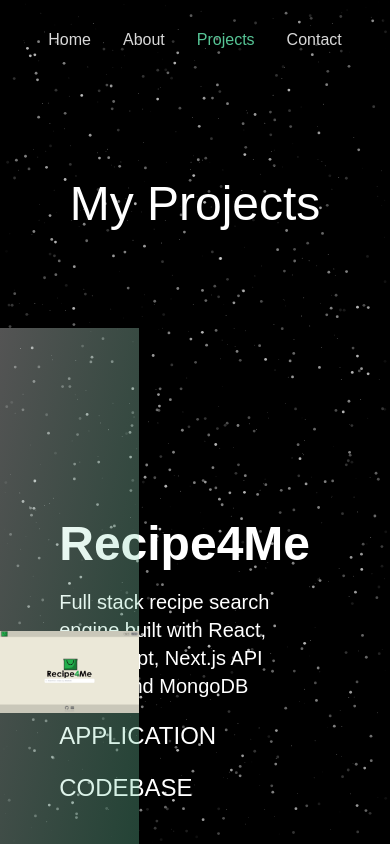
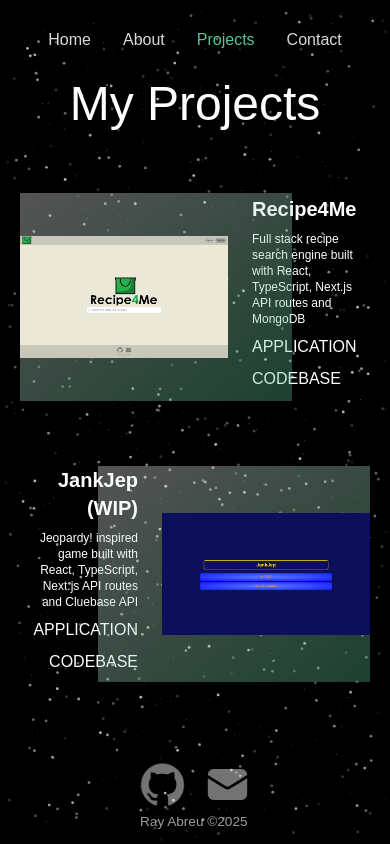
Before and after one commit to rabreu2/rays-website, a Next.js app in the folder rays-website/: page /projects in a window 390 px wide. Built offline with nearby package versions, Linux system fonts and the light colour scheme.

Commit message:
/projects fully responsive on screen size

```diff
--- a/rays-website/app/projects/page.tsx
+++ b/rays-website/app/projects/page.tsx
@@ -7,23 +7,23 @@ import Image from "next/image";
 
 export default function Projects() {
   return (
-    <div className="flex items-center justify-center bg-black w-full">
-      <div className="w-full mx-10">
+    <div className="transition-all duration-300 ease-in-out flex items-center justify-center bg-black w-full">
+      <div className="w-full px-5 lg:px-10">
         <div className="flex items-center justify-center">
-          <h1 className="text-white text-5xl sm:text-7xl my-[100px]">
+          <h1 className="text-white text-5xl md:text-6xl xl:text-7xl mb-[65px] sm:mb-[120px] md:my-[80px] lg:my-[100px] 2xl:my-[150px]">
             My Projects
           </h1>
         </div>
-        <div className="flex w-full justify-start mb-[50px]">
+        <div className="flex w-full justify-start mb-[65px] sm:mb-[120px] md:mb-[75px] lg:mb-[100px]">
           <motion.div
             initial={{ opacity: 0, x: -50 }}
             animate={{ opacity: 1, x: 0 }}
             transition={{ duration: 2.0, ease: "easeOut" }}
-            className="z-[100] flex items-center w-[65rem] h-[43rem] bg-[linear-gradient(_to_bottom_right,rgba(255,255,255,0.33),rgba(86,196,149,0.33)_)]">
+            className="z-[100] flex items-center min-w-[17rem] min-h-[13rem] sm:min-w-[25rem] sm:min-h-[17rem] md:min-w-[33rem] md:min-h-[22rem] lg:min-w-[48rem] lg:min-h-[30rem] xl:min-w-[55rem] xl:min-h-[36rem] 2xl:min-w-[65rem] 2xl:min-h-[43rem] bg-[linear-gradient(_to_bottom_right,rgba(255,255,255,0.33),rgba(86,196,149,0.33)_)]">
             <Image
               src={Recipe4MePreview}
               alt="Recipe4Me Page Preview"
-              className="z-[100] w-[41rem] sm:w-[55rem]"
+              className="z-[100] w-[13rem] sm:w-[20rem] md:w-[26rem] lg:w-[40rem] xl:w-[47rem] 2xl:w-[55rem]"
               priority
             />
           </motion.div>
@@ -31,41 +31,41 @@ export default function Projects() {
             initial={{ opacity: 0, x: 50 }}
             animate={{ opacity: 1, x: 0 }}
             transition={{ duration: 2.0, ease: "easeOut" }}
-            className="relative text-white flex flex-col items-start justify-center right-[5rem]">
-            <h2 className="text-5xl font-semibold mb-5">Recipe4Me</h2>
-            <p className="text-xl max-w-md mb-5">
+            className="relative text-white flex flex-col items-start justify-center right-[2.5rem] md:right-[5rem]">
+            <h2 className="text-xl sm:text-3xl md:text-5xl font-semibold mb-2 md:mb-5">Recipe4Me</h2>
+            <p className="text-xs sm:text-sm md:text-base xl:text-xl max-w-md mb-2 md:mb-5">
               Full stack recipe search engine built with React, TypeScript, Next.js API routes and MongoDB
             </p>
-            <a target="_blank" rel="noopener noreferrer" href='https://recipe4me.vercel.app/' className="text-2xl mb-5">
+            <a target="_blank" rel="noopener noreferrer" href='https://recipe4me.vercel.app/' className="text-base sm:text-xl xl:text-2xl mb-2 md:mb-5">
               <h3>
                 APPLICATION
               </h3>
             </a>
-            <a target="_blank" rel="noopener noreferrer" href='https://github.com/rabreu2/recipe4me' className="text-2xl mb-5">
-              <h3 className="text-2xl">
+            <a target="_blank" rel="noopener noreferrer" href='https://github.com/rabreu2/recipe4me' className="text-base sm:text-xl xl:text-2xl mb-2 md:mb-5">
+              <h3>
                 CODEBASE
               </h3>
             </a>
           </motion.div>
         </div>
 
-        <div className="flex w-full justify-end mb-[50px]">
+        <div className="flex w-full justify-end mb-[65px] sm:mb-[120px] md:mb-[75px] lg:mb-[100px]">
           <motion.div
             initial={{ opacity: 0, x: -50 }}
             animate={{ opacity: 1, x: 0 }}
             transition={{ duration: 2.0, ease: "easeOut" }}
-            className="relative text-white text-right flex flex-col items-end justify-center left-[5rem]">
-            <h2 className="text-5xl font-semibold mb-5">JankJep (WIP)</h2>
-            <p className="text-xl max-w-md mb-5">
+            className="relative text-white text-right flex flex-col items-end justify-center left-[2.5rem] md:left-[5rem]">
+            <h2 className="text-xl sm:text-3xl md:text-5xl font-semibold mb-2 md:mb-5">JankJep (WIP)</h2>
+            <p className="text-xs sm:text-sm md:text-base xl:text-xl max-w-md mb-2 md:mb-5">
               Jeopardy! inspired game built with React, TypeScript, Next.js API routes and Cluebase API
             </p>
-            <a target="_blank" rel="noopener noreferrer" href='https://www.jankjep.com/' className="text-2xl mb-5">
+            <a target="_blank" rel="noopener noreferrer" href='https://www.jankjep.com/' className="text-base sm:text-xl xl:text-2xl mb-2 md:mb-5">
               <h3>
                 APPLICATION
               </h3>
             </a>
-            <a target="_blank" rel="noopener noreferrer" href='https://github.com/rabreu2/jank-jep' className="text-2xl mb-5">
-              <h3 className="text-2xl">
+            <a target="_blank" rel="noopener noreferrer" href='https://github.com/rabreu2/jank-jep' className="text-base sm:text-xl xl:text-2xl mb-2 md:mb-5">
+              <h3>
                 CODEBASE
               </h3>
             </a>
@@ -74,11 +74,11 @@ export default function Projects() {
             initial={{ opacity: 0, x: 50 }}
             animate={{ opacity: 1, x: 0 }}
             transition={{ duration: 2.0, ease: "easeOut" }}
-            className="z-[100] flex items-center justify-end w-[65rem] h-[43rem] bg-[linear-gradient(_to_bottom_right,rgba(255,255,255,0.33),rgba(86,196,149,0.33)_)]">
+            className="z-[100] flex items-center justify-end min-w-[17rem] min-h-[13rem] sm:min-w-[25rem] sm:min-h-[17rem] md:min-w-[33rem] md:min-h-[22rem] lg:min-w-[48rem] lg:min-h-[30rem] xl:min-w-[55rem] xl:min-h-[36rem] 2xl:min-w-[65rem] 2xl:min-h-[43rem] bg-[linear-gradient(_to_bottom_right,rgba(255,255,255,0.33),rgba(86,196,149,0.33)_)]">
             <Image
               src={JankJepPreview}
               alt="JankJep Page Preview"
-              className="w-[41rem] sm:w-[55rem]"
+              className="z-[100] w-[13rem] sm:w-[20rem] md:w-[26rem] lg:w-[40rem] xl:w-[47rem] 2xl:w-[55rem]"
               priority
             />
           </motion.div>
```
